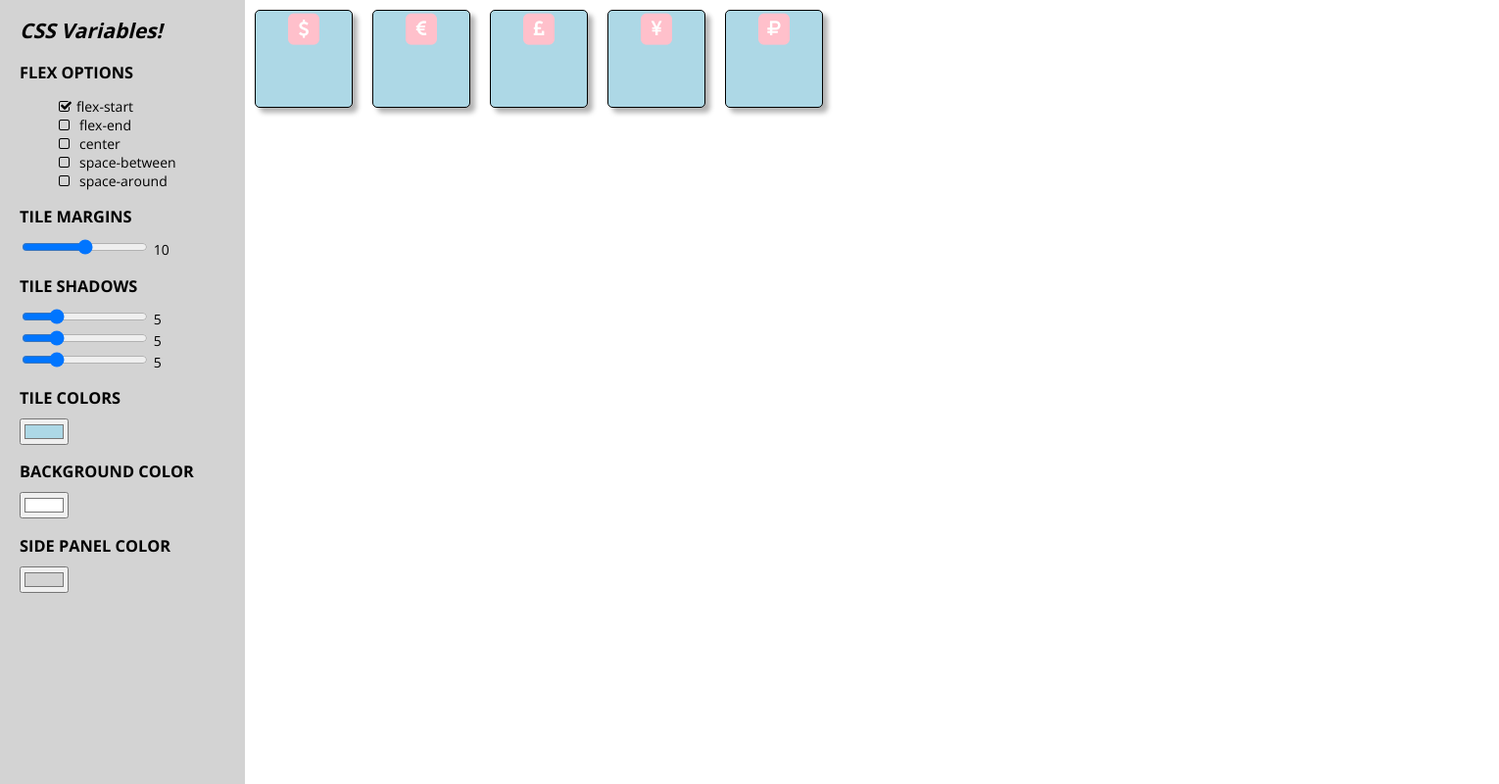
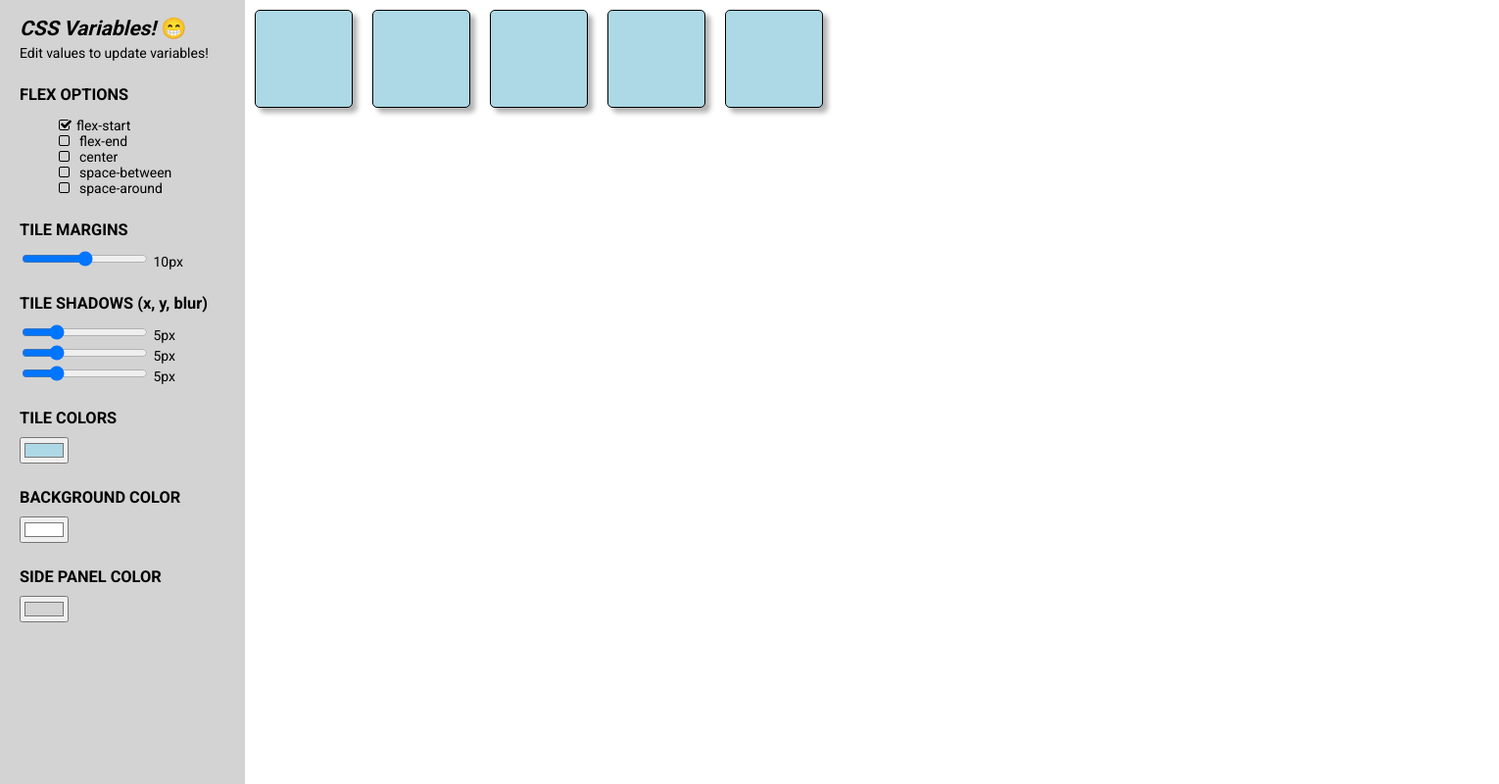
Before and after one commit to ajpaul/css-variable-playground, a website: page index.html in a window 1280 px wide. Shown: the whole page at 98% size, 1530 px wide, since content can reach past the window. Drawn offline with nearby package versions, Linux system fonts and the light colour scheme.

Commit message:
Streamlined eventListeners

```diff
--- a/css/styles.css
+++ b/css/styles.css
@@ -16,35 +16,20 @@
   -moz-box-sizing: border-box;
   box-sizing: border-box;
 }
-*:before,
-*:after {
+
+*:before, *:after {
   -webkit-box-sizing: border-box;
   -moz-box-sizing: border-box;
   box-sizing: border-box;
 }
-html,
-body {
+
+html, body {
   width: 100%;
   height: 100%;
   margin: 0;
   font-size: 14px;
-  font-family: 'Open Sans', Helvetica, sans-serif;
+  font-family: 'Roboto', Helvetica, sans-serif;
   overflow: hidden;
-}
-
-/* GLOBAL STYLES */
-i {
-    color: pink;
-}
-
-main {
-    position: absolute;
-    left: 250px;
-    display: flex;
-    justify-content: var(--justify-content);
-    background-color: var(--background-color);
-    height: 100%;
-    width: 100%;
 }
 
 label {
@@ -52,14 +37,10 @@ label {
     font-family: inherit;
 }
 
-h3 {
-    margin-bottom: 10px;
-}
+h2 { margin-bottom: 5px; }
+h3 { margin: 25px 0 10px 0; }
 
-
-
-/* CLASSES (listed alphabetically) */
-.primary-nav {
+aside {
     position: absolute;
     top: 0px;
     bottom: 0px;
@@ -70,7 +51,16 @@ h3 {
     padding: 0 20px 20px 20px;
 }
 
-.tiles {
+main {
+    padding-left: 250px;
+    display: flex;
+    justify-content: var(--justify-content);
+    background-color: var(--background-color);
+    height: 100%;
+    width: 100%;
+}
+
+main > div {
     background-color: var(--tile-color);
     height: 100px;
     width: 100px;
@@ -87,8 +77,7 @@ h3 {
 
 
 
-
-/* checkbox bullshit */
+/* checkbox */
 
 /*** basic styles ***/
 .checkbox-list {
--- a/index.html
+++ b/index.html
@@ -20,9 +20,9 @@
 <body>
 
     <!-- side controls -->
-    <aside class="primary-nav">
-
-        <em><h2>CSS Variables!</h2></em>
+    <aside>
+        <h2><em>CSS Variables!</em> &#x1F601 </h2>
+        <span>Edit values to update variables!</span>
 
         <div>
             <h3>FLEX OPTIONS</h3>
@@ -42,73 +42,46 @@
 
         <div>
             <h3>TILE MARGINS</h3>
-            <input type="range" name="margins" min="0" max="20" value="10" data-suffix="px" onchange="updateSliders(this);" data-input="margin">
-            <span id="margin">10</span>
+            <input type="range" name="margins" min="0" max="20" value="10" data-suffix="px" class="control" data-input="margin">
+            <span id="margin">10px</span>
         </div>
 
         <div>
-            <h3>TILE SHADOWS</h3>
-            <input type="range" name="shadowX" min="0" max="20" value="5" data-suffix="px" onchange="updateSliders(this);" data-input="x">
-                <span id="x">5</span>
-            <input type="range" name="shadowY" min="0" max="20" value="5" data-suffix="px" onchange="updateSliders(this);" data-input="y">
-                <span id="y">5</span>
-            <input type="range" name="shadowBlur" min="0" max="20" value="5" data-suffix="px" onchange="updateSliders(this);" data-input="blur">
-                <span id="blur">5</span>
+            <h3>TILE SHADOWS (x, y, blur)</h3>
+            <input type="range" name="shadowX" min="0" max="20" value="5" data-suffix="px" class="control" data-input="x">
+                <span id="x">5px</span>
+            <input type="range" name="shadowY" min="0" max="20" value="5" data-suffix="px" class="control" data-input="y">
+                <span id="y">5px</span>
+            <input type="range" name="shadowBlur" min="0" max="20" value="5" data-suffix="px" class="control" data-input="blur">
+                <span id="blur">5px</span>
         </div>
 
         <div>
             <h3>TILE COLORS</h3>
-            <input id="tileColor" name="tile-color" class="color-control" type="color" value="#add8e6">
+            <input id="tileColor" name="tile-color" class="control" type="color" value="#add8e6" data-suffix="">
         </div>
 
         <div>
             <h3>BACKGROUND COLOR</h3>
-            <input id="backgroundColor" name="background-color" class="color-control" type="color" value="#ffffff">
+            <input id="backgroundColor" name="background-color" class="control" type="color" value="#ffffff" data-suffix="">
         </div>
 
         <div>
             <h3>SIDE PANEL COLOR</h3>
-            <input id="sideColor" name="side-panel-color" class="color-control" type="color" value="#d3d3d3">
+            <input id="sideColor" name="side-panel-color" class="control" type="color" value="#d3d3d3" data-suffix="">
         </div>
 
 
     </aside>
 
 
-    <!-- main panel -->
+    <!-- main panel with tiles -->
     <main>
-
-        <div class="tiles">
-            <span class="fa-stack fa-lg">
-                <i class="fa fa-square fa-stack-2x"></i>
-                <i class="fa fa-usd fa-stack-1x fa-inverse"></i>
-            </span>
-        </div>
-        <div class="tiles">
-            <span class="fa-stack fa-lg">
-                <i class="fa fa-square fa-stack-2x"></i>
-                <i class="fa fa-eur fa-stack-1x fa-inverse"></i>
-            </span>
-        </div>
-        <div class="tiles">
-            <span class="fa-stack fa-lg">
-                <i class="fa fa-square fa-stack-2x"></i>
-                <i class="fa fa-gbp fa-stack-1x fa-inverse"></i>
-            </span>
-        </div>
-        <div class="tiles">
-            <span class="fa-stack fa-lg">
-                <i class="fa fa-square fa-stack-2x"></i>
-                <i class="fa fa-jpy fa-stack-1x fa-inverse"></i>
-            </span>
-        </div>
-        <div class="tiles">
-            <span class="fa-stack fa-lg">
-                <i class="fa fa-square fa-stack-2x"></i>
-                <i class="fa fa-rub fa-stack-1x fa-inverse"></i>
-            </span>
-        </div>
-
+       <div></div>
+       <div></div>
+       <div></div>
+       <div></div>
+       <div></div>
     </main>
 
     <!-- Put our scripts at the end of the body -->
--- a/js/scripts.js
+++ b/js/scripts.js
@@ -1,50 +1,33 @@
-//currency values
-// $1 = .81 gbp
-// $1 = 117.36 yen
-// $1 = 68.14 rupee
-// $1 = .96 euro
+document.addEventListener("DOMContentLoaded", function(event) {
 
-
-//change the css classes for all controls to .controls
-//remove click handlers from sliders and merge into color handlers
-//fix fa icon vertical centering
-//fix right margin
-//remove FA folder and add CDN link...github is screwy
-//fix live moving of input ranges
-
-var controls = document.querySelectorAll(".color-control");
+    var controls = document.querySelectorAll(".control");
     var checkboxes = document.querySelectorAll(".checkbox-list input[type='checkbox']");
 
-console.log(checkboxes);
-
+    //set the flex-start box to checked since it's the default flex value
     document.getElementById("box1").checked = true;
 
-console.log(controls);
-
+    //set the listeners for the controls
     controls.forEach(control => control.addEventListener("change", function(control) {
-    updateColors(control);
+        controlChange(control);
     }));
 
     checkboxes.forEach(checkbox => checkbox.addEventListener("change", function(checkbox) {
-    checkboxChange(checkbox);
+        checkboxChange(checkbox, checkboxes);
     }));
+});
 
-function updateColors(control) {
-    var color = document.getElementById(control.srcElement.id).value;
 
-    document.documentElement.style.setProperty(`--${control.srcElement.name}`, color);
+//listener functions
+function controlChange(control) {
+    var ctrl = control.srcElement.value;
+
+    document.documentElement.style.setProperty(`--${control.srcElement.name}`, ctrl + control.srcElement.dataset.suffix);
+
+    if(control.srcElement.dataset.input)
+        document.getElementById(control.srcElement.dataset.input).innerText = ctrl + control.srcElement.dataset.suffix;
 }
 
-function updateSliders(val) {
-    console.log(val.name + ', ' + val.value + ', ' + val.dataset.input);
-
-    var x = document.getElementById(val.dataset.input).innerText = val.value;
-    //console.log(x);
-
-    document.documentElement.style.setProperty(`--${val.name}`, val.value + val.dataset.suffix);
-}
-
-function checkboxChange(checkbox) {
+function checkboxChange(checkbox, checkboxes) {
     console.log(checkbox);
     console.log(checkbox.srcElement.checked);
 
```
Lines whose indentation alone changed are shown as unchanged.
